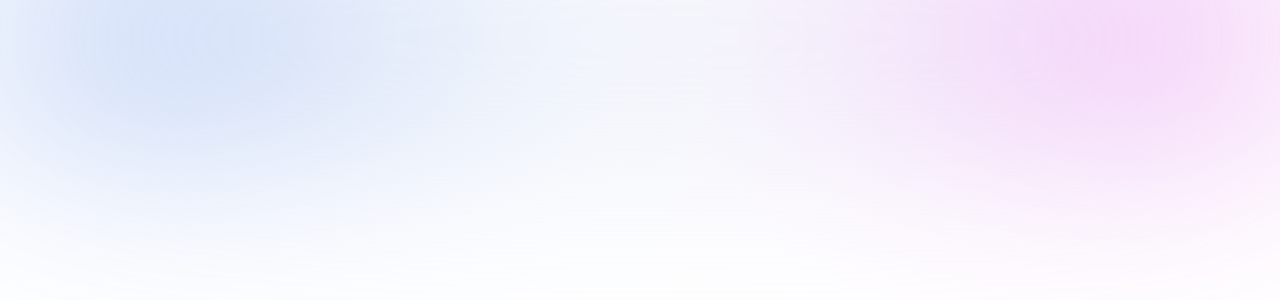
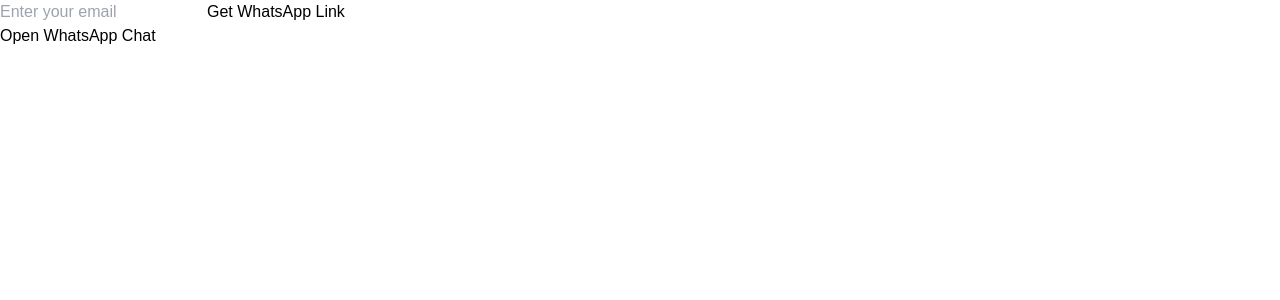
Before and after one commit to ntobar/luna-ai, a Next.js app: page /signup in a window 1280 px wide. Both pictures are taken after a click on the button "Get WhatsApp Link". Shown: the top 300 px of the page. Built offline with nearby package versions, Linux system fonts and the light colour scheme; a web font is replaced by a local one.

Commit message:
Trying singup

```diff
--- a/pages/signup.js
+++ b/pages/signup.js
@@ -1,3 +1,42 @@
+import { useState } from 'react';
+
+export default function Signup() {
+  const [email, setEmail] = useState('');
+  const [link, setLink] = useState(null);
+
+  const handleSubmit = async () => {
+    const response = await fetch('/api/generateLink', {
+      method: 'POST',
+      headers: {
+        'Content-Type': 'application/json',
+      },
+      body: JSON.stringify({ email }),
+    });
+
+    const data = await response.json();
+    setLink(data.link);
+  };
+
+  return (
+    <div>
+      <input
+        type="email"
+        value={email}
+        onChange={(e) => setEmail(e.target.value)}
+        placeholder="Enter your email"
+      />
+      <button onClick={handleSubmit}>Get WhatsApp Link</button>
+
+      {link && (
+        <div>
+          <a href={link} target="_blank" rel="noopener noreferrer">
+            Open WhatsApp Chat
+          </a>
+        </div>
+      )}
+    </div>
+  );
+}
 // import { useState } from 'react';
 
 // export default function Signup() {
@@ -18,18 +57,31 @@
 //   };
 
 //   return (
-//     <div>
-//       <input
-//         type="email"
-//         value={email}
-//         onChange={(e) => setEmail(e.target.value)}
-//         placeholder="Enter your email"
-//       />
-//       <button onClick={handleSubmit}>Get WhatsApp Link</button>
+//     <div className="flex flex-col items-center justify-center h-screen gradient-01">
+//       <div className="p-6 rounded-lg shadow-lg glassmorphism w-2/3 md:w-1/2 lg:w-1/3">
+//         <input
+//           type="email"
+//           value={email}
+//           onChange={(e) => setEmail(e.target.value)}
+//           placeholder="Enter your email"
+//           className="px-4 py-2 mb-4 w-full border rounded focus:outline-none focus:border-indigo-500"
+//         />
+//         <button
+//           onClick={handleSubmit}
+//           className="px-6 py-2 text-white bg-indigo-600 rounded hover:bg-indigo-700 focus:outline-none w-full"
+//         >
+//           Get WhatsApp Link
+//         </button>
+//       </div>
 
 //       {link && (
-//         <div>
-//           <a href={link} target="_blank" rel="noopener noreferrer">
+//         <div className="mt-4">
+//           <a
+//             href={link}
+//             target="_blank"
+//             rel="noopener noreferrer"
+//             className="px-6 py-2 text-white bg-green-600 rounded hover:bg-green-700"
+//           >
 //             Open WhatsApp Chat
 //           </a>
 //         </div>
@@ -37,55 +89,3 @@
 //     </div>
 //   );
 // }
-import { useState } from 'react';
-
-export default function Signup() {
-  const [email, setEmail] = useState('');
-  const [link, setLink] = useState(null);
-
-  const handleSubmit = async () => {
-    const response = await fetch('/api/generateLink', {
-      method: 'POST',
-      headers: {
-        'Content-Type': 'application/json',
-      },
-      body: JSON.stringify({ email }),
-    });
-
-    const data = await response.json();
-    setLink(data.link);
-  };
-
-  return (
-    <div className="flex flex-col items-center justify-center h-screen gradient-01">
-      <div className="p-6 rounded-lg shadow-lg glassmorphism w-2/3 md:w-1/2 lg:w-1/3">
-        <input
-          type="email"
-          value={email}
-          onChange={(e) => setEmail(e.target.value)}
-          placeholder="Enter your email"
-          className="px-4 py-2 mb-4 w-full border rounded focus:outline-none focus:border-indigo-500"
-        />
-        <button
-          onClick={handleSubmit}
-          className="px-6 py-2 text-white bg-indigo-600 rounded hover:bg-indigo-700 focus:outline-none w-full"
-        >
-          Get WhatsApp Link
-        </button>
-      </div>
-
-      {link && (
-        <div className="mt-4">
-          <a
-            href={link}
-            target="_blank"
-            rel="noopener noreferrer"
-            className="px-6 py-2 text-white bg-green-600 rounded hover:bg-green-700"
-          >
-            Open WhatsApp Chat
-          </a>
-        </div>
-      )}
-    </div>
-  );
-}
```
